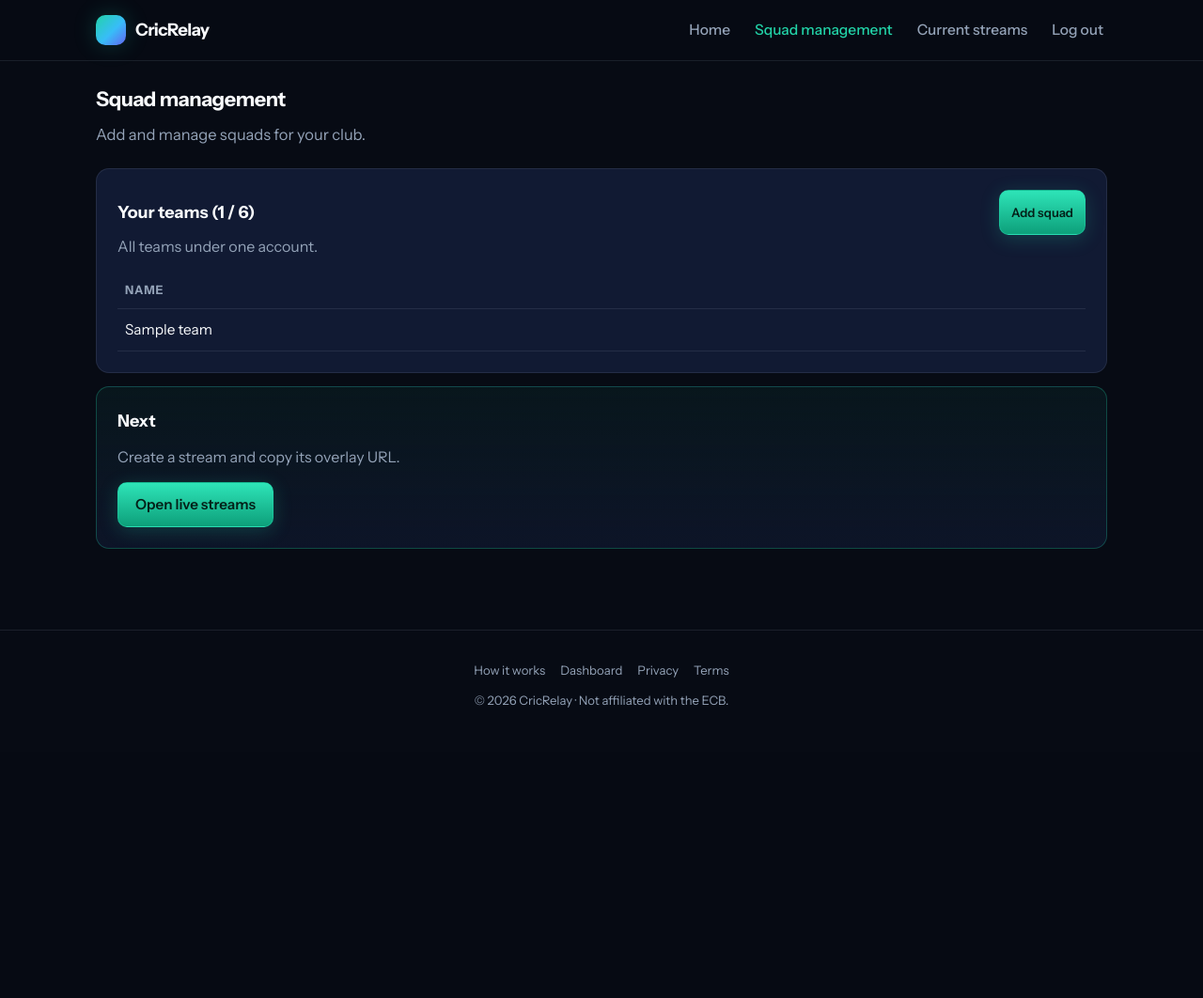
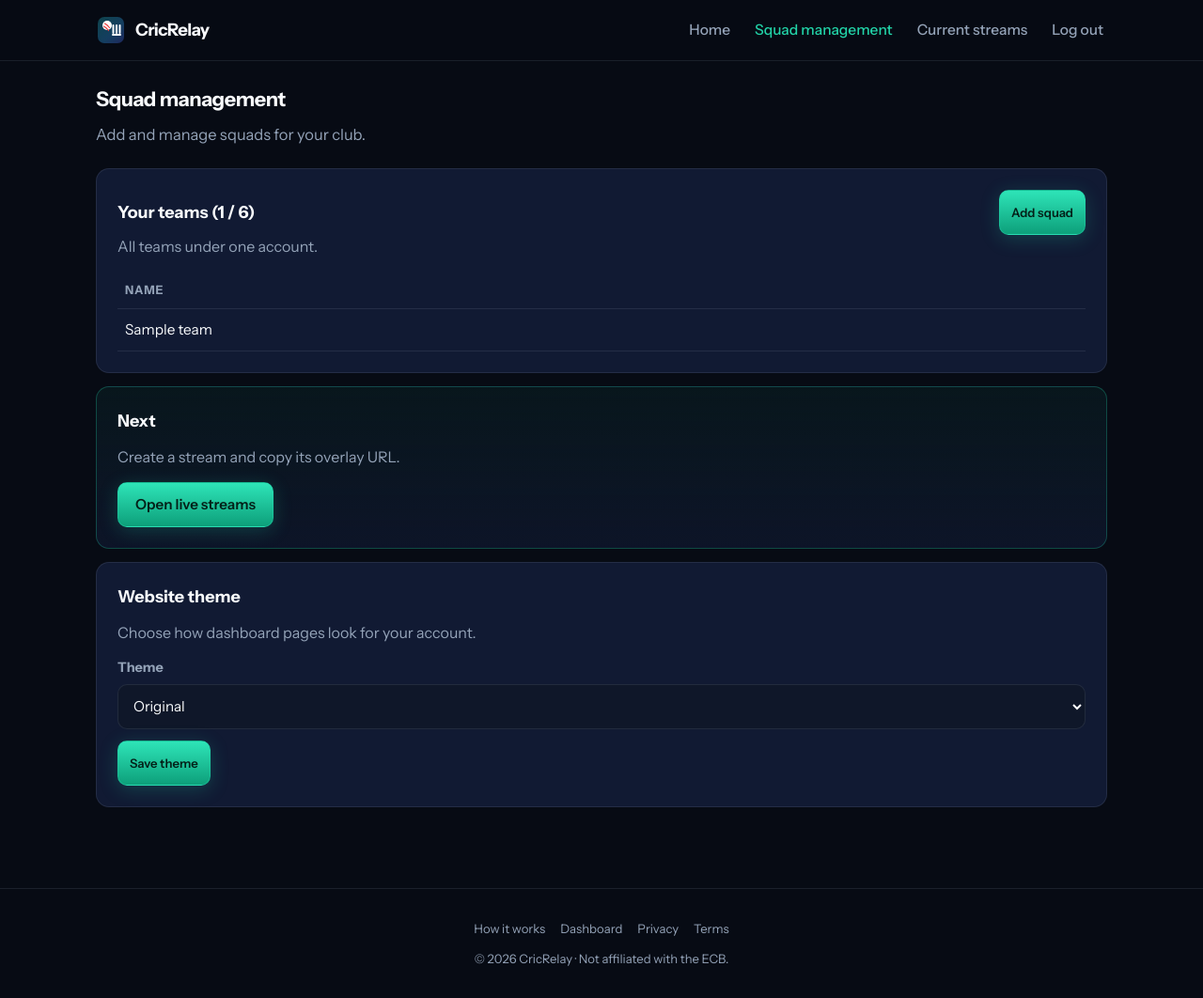
Before and after one commit to g-krish93/score, a Flask app: page /dashboard in a window 1280 px wide. Shown: the whole page at 94% size. Before the commit the page ends 753 px from the top, so only its background shows below. Run offline with Flask 3, Linux system fonts and the light colour scheme; the visitor is signed in with stand-in values (Sample User, id 1); tables that the repository leaves empty hold one stand-in row (values such as "Sample post").

Commit message:
Add CricRelay icon and user-selectable themes/colors.
Replace the placeholder header mark with a real CricRelay icon, add account-level website theme preferences (original, light, dark), and let clubs choose per-stream overlay box color with persisted relay appearance settings.

Co-authored-by: Cursor <cursoragent@cursor.com>

```diff
--- a/server/app.py
+++ b/server/app.py
@@ -75,7 +75,15 @@ def inject_seo_context():
     root = env_base or req_base
     path = request.path or "/"
     canonical_url = f"{root}{path}"
-    return {"canonical_url": canonical_url, "current_year": year}
+    ui_theme = "original"
+    oid = session.get("org_id")
+    if oid:
+        org = db.session.get(Organization, oid)
+        if org:
+            raw_theme = (getattr(org, "ui_theme", "original") or "original").strip().lower()
+            if raw_theme in {"original", "light", "dark"}:
+                ui_theme = raw_theme
+    return {"canonical_url": canonical_url, "current_year": year, "ui_theme": ui_theme}
 
 
 DEFAULT_MATCH_ID = "default"
@@ -98,6 +106,7 @@ def blank_state():
         "theme": "classic",
         "overlay_density": "expanded",
         "overlay_scale": 1.0,
+        "overlay_box_color": "#101f45",
         "toss_winner": "",
         "toss_decision": "bat",
         "innings": 1,
@@ -244,6 +253,9 @@ def migrate_organization_brand_columns():
         db.session.execute(
             text("ALTER TABLE cricrelay_org ADD COLUMN public_accent_color VARCHAR(7) DEFAULT '#38bdf8'")
         )
+        altered = True
+    if "ui_theme" not in cols:
+        db.session.execute(text("ALTER TABLE cricrelay_org ADD COLUMN ui_theme VARCHAR(16) DEFAULT 'original'"))
         altered = True
     if altered:
         db.session.commit()
@@ -637,7 +649,12 @@ def read_relay_overlay_prefs(slug):
     safe = sanitize_match_id(slug)
     path = state_path_for(safe)
     if not path.exists():
-        return {"active_panel": "score", "overlay_density": "expanded", "overlay_scale": 1.0}
+        return {
+            "active_panel": "score",
+            "overlay_density": "expanded",
+            "overlay_scale": 1.0,
+            "overlay_box_color": "#101f45",
+        }
     try:
         with path.open("r", encoding="utf-8") as fh:
             s = json.load(fh)
@@ -645,9 +662,15 @@ def read_relay_overlay_prefs(slug):
             "active_panel": s.get("active_panel") or "score",
             "overlay_density": s.get("overlay_density") or "expanded",
             "overlay_scale": float(s.get("overlay_scale") or 1.0),
+            "overlay_box_color": _safe_hex_color(s.get("overlay_box_color"), "#101f45"),
         }
     except Exception:
-        return {"active_panel": "score", "overlay_density": "expanded", "overlay_scale": 1.0}
+        return {
+            "active_panel": "score",
+            "overlay_density": "expanded",
+            "overlay_scale": 1.0,
+            "overlay_box_color": "#101f45",
+        }
 
 
 @app.get("/")
@@ -879,7 +902,21 @@ def dashboard():
         squad_slots_used=len(teams),
         squad_slots_total=MAX_CLUB_SQUADS,
         onboarding_done=onboarding_done,
+        ui_theme=(getattr(org, "ui_theme", "original") or "original"),
     )
+
+
+@app.post("/dashboard/theme")
+@login_required
+def dashboard_set_theme():
+    org = _org_from_session()
+    raw_theme = (request.form.get("ui_theme") or "original").strip().lower()
+    if raw_theme not in {"original", "light", "dark"}:
+        raw_theme = "original"
+    org.ui_theme = raw_theme
+    db.session.commit()
+    flash("Website theme updated.", "success")
+    return redirect(url_for("dashboard"))
 
 
 @app.get("/dashboard/home")
@@ -1065,11 +1102,13 @@ def dashboard_relay_appearance():
     except (TypeError, ValueError):
         scale = 1.0
     scale = max(0.8, min(1.8, scale))
+    overlay_box_color = _safe_hex_color(request.form.get("overlay_box_color"), "#101f45")
     with match_context(slug):
         merge_missing_state_keys(state)
         state["active_panel"] = panel
         state["overlay_density"] = density
         state["overlay_scale"] = round(scale, 2)
+        state["overlay_box_color"] = overlay_box_color
         save_state()
     flash("Overlay layout updated for that stream.", "success")
     return redirect(url_for("dashboard_relays"))
--- a/server/models_cricrelay.py
+++ b/server/models_cricrelay.py
@@ -79,6 +79,7 @@ class Organization(db.Model):
     public_logo_url = db.Column(db.String(1000), nullable=True)
     public_primary_color = db.Column(db.String(7), nullable=False, default="#22d3a8")
     public_accent_color = db.Column(db.String(7), nullable=False, default="#38bdf8")
+    ui_theme = db.Column(db.String(16), nullable=False, default="original")
     created_at = db.Column(db.DateTime, default=lambda: datetime.now(timezone.utc))
 
     def set_password(self, password: str) -> None:
--- a/static/cricrelay.css
+++ b/static/cricrelay.css
@@ -95,6 +95,45 @@ html {
   box-shadow: 0 0 24px var(--cr-accent-glow);
 }
 
+.cr-brand-logo {
+  width: 32px;
+  height: 32px;
+  border-radius: 10px;
+  display: inline-block;
+}
+
+.cr-theme-light {
+  --cr-bg: #f3f7ff;
+  --cr-bg-elevated: #ffffff;
+  --cr-card: #ffffff;
+  --cr-card-hover: #f8fbff;
+  --cr-border: rgba(15, 23, 42, 0.12);
+  --cr-border-strong: rgba(34, 211, 168, 0.4);
+  --cr-text: #0f172a;
+  --cr-muted: #475569;
+}
+
+.cr-theme-light .cr-header {
+  background: rgba(243, 247, 255, 0.9);
+}
+
+.cr-theme-light .cr-input,
+.cr-theme-light .cr-select,
+.cr-theme-light .cr-code {
+  background: #ffffff;
+  color: var(--cr-text);
+}
+
+.cr-theme-dark {
+  --cr-bg: #05070f;
+  --cr-bg-elevated: #0a1020;
+  --cr-card: #0b1327;
+  --cr-card-hover: #111d38;
+  --cr-border: rgba(148, 163, 184, 0.18);
+  --cr-text: #f8fbff;
+  --cr-muted: #9eb1cd;
+}
+
 .cr-nav {
   display: flex;
   align-items: center;
--- a/templates/base_marketing.html
+++ b/templates/base_marketing.html
@@ -23,7 +23,7 @@
   {% include 'partials/cricrelay_head.html' %}
   {% block extra_head %}{% endblock %}
 </head>
-<body class="cr-body {% block body_extra_class %}{% endblock %}">
+<body class="cr-body cr-theme-{{ ui_theme|default('original') }} {% block body_extra_class %}{% endblock %}">
   <a class="cr-skip" href="#main-content">Skip to content</a>
   {% block site_nav %}{% include 'partials/cricrelay_nav.html' %}{% endblock %}
   {% block page_shell %}{% endblock %}
--- a/templates/cricrelay_dashboard.html
+++ b/templates/cricrelay_dashboard.html
@@ -49,6 +49,20 @@
     {% endif %}
     <a class="cr-btn cr-btn-primary" href="{{ url_for('dashboard_relays') }}">Open live streams</a>
   </div>
+
+  <div class="cr-card">
+    <h2>Website theme</h2>
+    <p class="cr-muted" style="margin:0 0 12px;">Choose how dashboard pages look for your account.</p>
+    <form method="post" action="{{ url_for('dashboard_set_theme') }}">
+      <label class="cr-label" for="ui_theme">Theme</label>
+      <select class="cr-select" id="ui_theme" name="ui_theme">
+        <option value="original" {% if ui_theme == 'original' %}selected{% endif %}>Original</option>
+        <option value="light" {% if ui_theme == 'light' %}selected{% endif %}>Light</option>
+        <option value="dark" {% if ui_theme == 'dark' %}selected{% endif %}>Dark</option>
+      </select>
+      <button type="submit" class="cr-btn cr-btn-primary cr-btn-sm" style="margin-top:12px;">Save theme</button>
+    </form>
+  </div>
   <dialog id="add-squad-dialog" class="cr-dialog">
     <form method="post" action="{{ url_for('dashboard_add_team') }}">
       <h3 style="margin:0 0 10px;">Add squad</h3>
--- a/templates/cricrelay_dashboard_relays.html
+++ b/templates/cricrelay_dashboard_relays.html
@@ -98,6 +98,10 @@
                     <label class="cr-label" style="margin-top:0;">Text scale</label>
                     <input class="cr-input" name="overlay_scale" type="number" step="0.05" min="0.8" max="1.8" value="{{ ap.overlay_scale }}">
                   </div>
+                  <div>
+                    <label class="cr-label" style="margin-top:0;">Score box color</label>
+                    <input class="cr-input" name="overlay_box_color" type="color" value="{{ ap.overlay_box_color or '#101f45' }}">
+                  </div>
                   <div style="display:flex;align-items:flex-end;">
                     <button type="submit" class="cr-btn cr-btn-primary cr-btn-sm" style="margin-top:14px;">Save layout</button>
                   </div>
--- a/templates/overlay.html
+++ b/templates/overlay.html
@@ -12,6 +12,7 @@
       --fg: #f8fbff;
       --muted: #95a7c7;
       --overlay-scale: 1;
+      --overlay-box-color: #101f45;
     }
     body { margin: 0; padding: 0; background: transparent; font-family: "Segoe UI", Arial, sans-serif; }
     #overlay {
@@ -62,7 +63,7 @@
       align-items: stretch;
       gap: 6px;
       margin-top: 5px;
-      background: linear-gradient(180deg, rgba(16,28,62,.96), rgba(8,16,38,.96));
+      background: var(--overlay-box-color);
       border: 1px solid rgba(166, 194, 241, .32);
       border-radius: 10px;
       padding: 6px;
@@ -248,6 +249,7 @@
       document.documentElement.style.setProperty("--team1", data.team1_color || "#2dd4bf");
       document.documentElement.style.setProperty("--team2", data.team2_color || "#f59e0b");
       document.documentElement.style.setProperty("--overlay-scale", String(data.overlay_scale || 1));
+      document.documentElement.style.setProperty("--overlay-box-color", data.overlay_box_color || "#101f45");
     }
     function renderMomentum(data) {
       const holder = document.getElementById("momentum");
--- a/templates/partials/cricrelay_head.html
+++ b/templates/partials/cricrelay_head.html
@@ -1,4 +1,5 @@
 <link rel="preconnect" href="https://fonts.googleapis.com">
 <link rel="preconnect" href="https://fonts.gstatic.com" crossorigin>
 <link href="https://fonts.googleapis.com/css2?family=Instrument+Sans:ital,wght@0,400;0,500;0,600;0,700;1,400&display=swap" rel="stylesheet">
+<link rel="icon" type="image/svg+xml" href="{{ url_for('static', filename='cricrelay-icon.svg') }}">
 <link rel="stylesheet" href="{{ url_for('static', filename='cricrelay.css') }}">
--- a/templates/partials/cricrelay_nav.html
+++ b/templates/partials/cricrelay_nav.html
@@ -1,7 +1,7 @@
 <header class="cr-header">
   <div class="cr-header-inner">
     <a href="{% if session.get('org_id') %}{{ url_for('dashboard_home') }}{% else %}{{ url_for('cricrelay_home') }}{% endif %}" class="cr-brand" aria-label="CricRelay home">
-      <span class="cr-brand-mark" aria-hidden="true"></span>
+      <img class="cr-brand-logo" src="{{ url_for('static', filename='cricrelay-icon.svg') }}" alt="" aria-hidden="true">
       <span class="cr-brand-text">CricRelay</span>
     </a>
 
```
Also changed, not shown: static/cricrelay-icon.svg (added).
